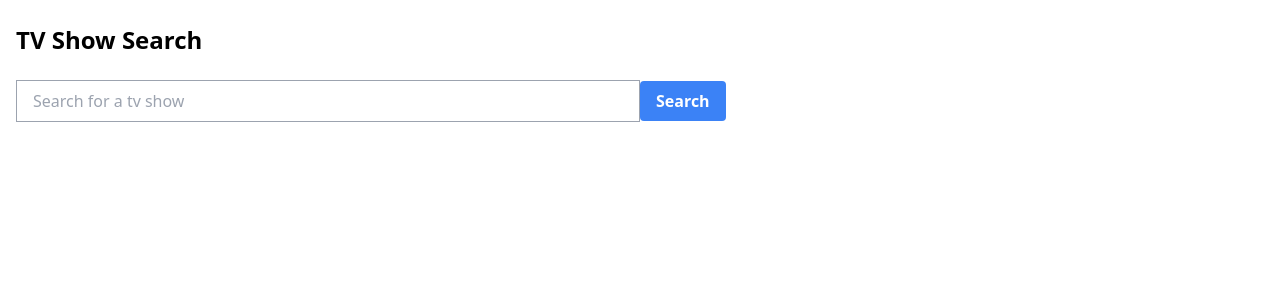
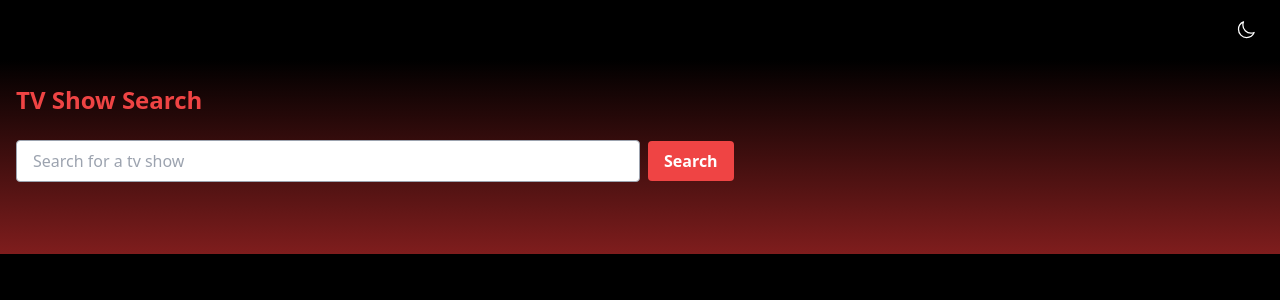
Before and after one commit to phqrew/tv-show-search, a React (Vite) app: page / in a window 1280 px wide. Shown: the top 300 px of the page. Built offline with nearby package versions, Linux system fonts and the light colour scheme.

Commit message:
chnaged color layout, made a loading component

```diff
--- a/index.html
+++ b/index.html
@@ -4,9 +4,9 @@
     <meta charset="UTF-8" />
     <link rel="icon" type="image/svg+xml" href="/vite.svg" />
     <meta name="viewport" content="width=device-width, initial-scale=1.0" />
-    <title>Vite + React + TS</title>
+    <title>TV Show Search</title>
   </head>
-  <body>
+  <body style="background-color: black">
     <div id="root"></div>
     <script type="module" src="/src/main.tsx"></script>
   </body>
--- a/package.json
+++ b/package.json
@@ -9,10 +9,12 @@
     "preview": "vite preview"
   },
   "dependencies": {
+    "@heroicons/react": "^2.0.17",
     "axios": "^1.3.4",
     "react": "^18.2.0",
     "react-dom": "^18.2.0",
-    "react-router-dom": "^6.10.0"
+    "react-router-dom": "^6.10.0",
+    "react-use": "^17.4.0"
   },
   "devDependencies": {
     "@types/react": "^18.0.28",
--- a/src/App.tsx
+++ b/src/App.tsx
@@ -1,11 +1,41 @@
 // import React from "react";
 import { BrowserRouter, Routes, Route } from "react-router-dom";
+import React, { useState, useEffect } from "react";
+import { useLocalStorage } from "react-use";
+import { MoonIcon, SunIcon } from "@heroicons/react/24/outline";
+
 import SearchView from "./components/SearchView";
 import DetailView from "./components/DetailView";
 
 function App() {
+  const [colorMode, setColorMode] = useLocalStorage("color-mode", "light");
+
+  useEffect(() => {
+    document.documentElement.classList.add(colorMode);
+    return () => {
+      document.documentElement.classList.remove(colorMode);
+    };
+  }, [colorMode]);
+
+  const toggleColorMode = () => {
+    setColorMode(colorMode === "light" ? "dark" : "light");
+  };
+
   return (
     <div>
+      <div className="text-right">
+        <button
+          onClick={toggleColorMode}
+          className=" self-end text-white rounded-full p-4 mx-2 my-1 hover:bg-gray-700 focus:outline-none focus:ring-2 focus:ring-gray-400"
+        >
+          {colorMode === "light" ? (
+            <MoonIcon className="h-5 w-5" />
+          ) : (
+            <SunIcon className="h-5 w-5" />
+          )}
+        </button>
+      </div>
+
       <BrowserRouter>
         <Routes>
           <Route path="/detail/:id" element={<DetailView />} />
--- a/src/components/DetailView.tsx
+++ b/src/components/DetailView.tsx
@@ -1,7 +1,7 @@
 import { useState, useEffect } from "react";
 import { useParams } from "react-router-dom";
 import axios from "axios";
-
+import Loading from "./Loading";
 function DetailView() {
   const { id } = useParams();
   const [show, setShow] = useState(null);
@@ -26,37 +26,19 @@ function DetailView() {
     fetchShow();
   }, [id]);
 
-  if (loading)
-    return (
-      <>
-        <svg
-          className="w-8 h-8 mr-2 text-gray-200 animate-spin dark:text-gray-600 fill-blue-600"
-          viewBox="0 0 100 101"
-          fill="none"
-          xmlns="http://www.w3.org/2000/svg"
-        >
-          <path
-            d="M100 50.5908C100 78.2051 77.6142 100.591 50 100.591C22.3858 100.591 0 78.2051 0 50.5908C0 22.9766 22.3858 0.59082 50 0.59082C77.6142 0.59082 100 22.9766 100 50.5908ZM9.08144 50.5908C9.08144 73.1895 27.4013 91.5094 50 91.5094C72.5987 91.5094 90.9186 73.1895 90.9186 50.5908C90.9186 27.9921 72.5987 9.67226 50 9.67226C27.4013 9.67226 9.08144 27.9921 9.08144 50.5908Z"
-            fill="currentColor"
-          />
-          <path
-            d="M93.9676 39.0409C96.393 38.4038 97.8624 35.9116 97.0079 33.5539C95.2932 28.8227 92.871 24.3692 89.8167 20.348C85.8452 15.1192 80.8826 10.7238 75.2124 7.41289C69.5422 4.10194 63.2754 1.94025 56.7698 1.05124C51.7666 0.367541 46.6976 0.446843 41.7345 1.27873C39.2613 1.69328 37.813 4.19778 38.4501 6.62326C39.0873 9.04874 41.5694 10.4717 44.0505 10.1071C47.8511 9.54855 51.7191 9.52689 55.5402 10.0491C60.8642 10.7766 65.9928 12.5457 70.6331 15.2552C75.2735 17.9648 79.3347 21.5619 82.5849 25.841C84.9175 28.9121 86.7997 32.2913 88.1811 35.8758C89.083 38.2158 91.5421 39.6781 93.9676 39.0409Z"
-            fill="currentFill"
-          />
-        </svg>
-        <span>Your connection is slow. Loading results...</span>
-      </>
-    );
+  if (loading) return <Loading />;
   if (error) return <p>{error}</p>;
   if (!show) return null;
 
   return (
-    <div className="px-5 py-4 ">
-      <h1 className="text-3xl">{show.name}</h1>
+    <div className="px-5 py-4 bg-gradient-to-b from-black to-red-900">
+      <h1 className="text-3xl text-gray-200">{show.name}</h1>
       <br />
-      <div dangerouslySetInnerHTML={{ __html: show.summary }} />
-      <br />
-      <img src={show.image.original} alt={show.name} />
+      <div
+        className="text-l text-gray-200"
+        dangerouslySetInnerHTML={{ __html: show.summary }}
+      />
+      <img className="my-4" src={show.image.original} alt={show.name} />
     </div>
   );
 }
--- /dev/null
+++ b/src/components/Loading.tsx
@@ -0,0 +1,26 @@
+function Loading() {
+  return (
+    <div className="flex items-center">
+      <svg
+        className="w-8 h-8 mr-2 text-gray-200 animate-spin fill-blue-600"
+        viewBox="0 0 100 101"
+        fill="none"
+        xmlns="http://www.w3.org/2000/svg"
+      >
+        <path
+          d="M100 50.5908C100 78.2051 77.6142 100.591 50 100.591C22.3858 100.591 0 78.2051 0 50.5908C0 22.9766 22.3858 0.59082 50 0.59082C77.6142 0.59082 100 22.9766 100 50.5908ZM9.08144 50.5908C9.08144 73.1895 27.4013 91.5094 50 91.5094C72.5987 91.5094 90.9186 73.1895 90.9186 50.5908C90.9186 27.9921 72.5987 9.67226 50 9.67226C27.4013 9.67226 9.08144 27.9921 9.08144 50.5908Z"
+          fill="currentColor"
+        />
+        <path
+          d="M93.9676 39.0409C96.393 38.4038 97.8624 35.9116 97.0079 33.5539C95.2932 28.8227 92.871 24.3692 89.8167 20.348C85.8452 15.1192 80.8826 10.7238 75.2124 7.41289C69.5422 4.10194 63.2754 1.94025 56.7698 1.05124C51.7666 0.367541 46.6976 0.446843 41.7345 1.27873C39.2613 1.69328 37.813 4.19778 38.4501 6.62326C39.0873 9.04874 41.5694 10.4717 44.0505 10.1071C47.8511 9.54855 51.7191 9.52689 55.5402 10.0491C60.8642 10.7766 65.9928 12.5457 70.6331 15.2552C75.2735 17.9648 79.3347 21.5619 82.5849 25.841C84.9175 28.9121 86.7997 32.2913 88.1811 35.8758C89.083 38.2158 91.5421 39.6781 93.9676 39.0409Z"
+          fill="currentFill"
+        />
+      </svg>
+      <span className="text-l text-gray-200 p-2 font-bold">
+        Your connection is slow. Loading...
+      </span>
+    </div>
+  );
+}
+
+export default Loading;
--- a/src/components/SearchView.tsx
+++ b/src/components/SearchView.tsx
@@ -1,6 +1,7 @@
 import React, { useState } from "react";
 import { Link } from "react-router-dom";
 import axios from "axios";
+import Loading from "./Loading";
 
 function SearchView() {
   const [query, setQuery] = useState<string>("");
@@ -28,12 +29,12 @@ function SearchView() {
   };
 
   return (
-    <div className="container mx-auto py-6 px-4">
-      <h1 className="text-2xl font-bold mb-6">TV Show Search</h1>
+    <div className="bg-gradient-to-b from-black to-red-900 container mx-auto py-6 px-4">
+      <h1 className="text-2xl font-bold mb-6 text-red-500">TV Show Search</h1>
       <form onSubmit={handleSearch}>
         <div className="mb-4">
           <input
-            className="border border-gray-400 px-4 py-2 w-2/4 mb-2"
+            className="border border-gray-400 px-4 py-2 w-2/4 rounded"
             id="query"
             type="text"
             placeholder="Search for a tv show"
@@ -41,7 +42,7 @@ function SearchView() {
             onChange={(e) => setQuery(e.target.value)}
           />
           <button
-            className="bg-blue-500 hover:bg-blue-700 text-white font-bold py-2 px-4 rounded"
+            className="bg-red-500 hover:bg-red-700 text-white font-bold py-2 px-4 mx-2 rounded"
             type="submit"
             disabled={loading}
           >
@@ -49,33 +50,16 @@ function SearchView() {
           </button>
         </div>
       </form>
-      {loading ? (
-        <>
-          <svg
-            className="w-8 h-8 mr-2 text-gray-200 animate-spin dark:text-gray-600 fill-blue-600"
-            viewBox="0 0 100 101"
-            fill="none"
-            xmlns="http://www.w3.org/2000/svg"
-          >
-            <path
-              d="M100 50.5908C100 78.2051 77.6142 100.591 50 100.591C22.3858 100.591 0 78.2051 0 50.5908C0 22.9766 22.3858 0.59082 50 0.59082C77.6142 0.59082 100 22.9766 100 50.5908ZM9.08144 50.5908C9.08144 73.1895 27.4013 91.5094 50 91.5094C72.5987 91.5094 90.9186 73.1895 90.9186 50.5908C90.9186 27.9921 72.5987 9.67226 50 9.67226C27.4013 9.67226 9.08144 27.9921 9.08144 50.5908Z"
-              fill="currentColor"
-            />
-            <path
-              d="M93.9676 39.0409C96.393 38.4038 97.8624 35.9116 97.0079 33.5539C95.2932 28.8227 92.871 24.3692 89.8167 20.348C85.8452 15.1192 80.8826 10.7238 75.2124 7.41289C69.5422 4.10194 63.2754 1.94025 56.7698 1.05124C51.7666 0.367541 46.6976 0.446843 41.7345 1.27873C39.2613 1.69328 37.813 4.19778 38.4501 6.62326C39.0873 9.04874 41.5694 10.4717 44.0505 10.1071C47.8511 9.54855 51.7191 9.52689 55.5402 10.0491C60.8642 10.7766 65.9928 12.5457 70.6331 15.2552C75.2735 17.9648 79.3347 21.5619 82.5849 25.841C84.9175 28.9121 86.7997 32.2913 88.1811 35.8758C89.083 38.2158 91.5421 39.6781 93.9676 39.0409Z"
-              fill="currentFill"
-            />
-          </svg>
-          <span>Your connection is slow. Loading results...</span>
-        </>
-      ) : null}
+      {loading ? <Loading /> : null}
       {error && <p>{error}</p>}
-      <div className="container px-5 py-4 flex flex-wrap">
+      <div className="container py-4 flex flex-wrap">
         {results.map((show) =>
           show.image ? (
             <div className="h-full p-4 lg:w-1/3" key={show.id}>
               <Link to={`/detail/${show.id}`}>
-                <h2 className="text-l font-bold">{show.name}</h2>
+                <h2 className="text-l text-gray-200 p-2 font-bold">
+                  {show.name}
+                </h2>
               </Link>
               <Link to={`/detail/${show.id}`}>
                 <img src={show.image.medium} alt={show.name} />
--- a/tailwind.config.js
+++ b/tailwind.config.js
@@ -1,9 +1,8 @@
 /** @type {import('tailwindcss').Config} */
 export default {
-  content: [  "./src/**/*.{js,jsx,ts,tsx}",
-],
+  content: ["./src/**/*.{js,jsx,ts,tsx}"],
   theme: {
     extend: {},
   },
   plugins: [],
-}
+};
```
